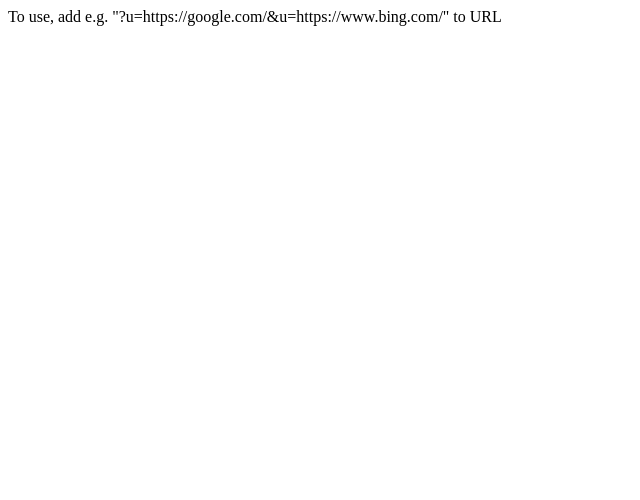
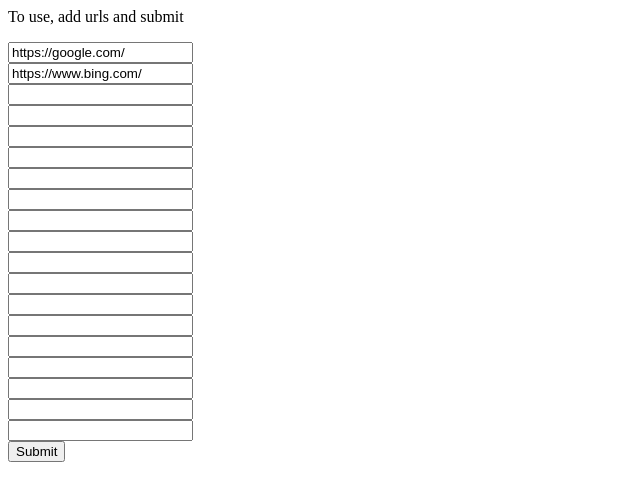
Before and after one commit to lukaw3d/open-tabs-from-query, a plain HTML site: page index.html in a window 1280 px wide. Shown: the whole page, without its empty margins (0-640 px from the left). Drawn offline with Linux system fonts and the light colour scheme.

Commit message:
Add link generator form

```diff
--- a/index.html
+++ b/index.html
@@ -1,4 +1,29 @@
 <body>
+  <form method="GET" style="display: none;">
+    <p>To use, add urls and submit</p>
+
+    <input value="https://google.com/" name="u"><br>
+    <input value="https://www.bing.com/" name="u"><br>
+
+    <input name="u"><br>
+    <input name="u"><br>
+    <input name="u"><br>
+    <input name="u"><br>
+    <input name="u"><br>
+    <input name="u"><br>
+    <input name="u"><br>
+    <input name="u"><br>
+    <input name="u"><br>
+    <input name="u"><br>
+    <input name="u"><br>
+    <input name="u"><br>
+    <input name="u"><br>
+    <input name="u"><br>
+    <input name="u"><br>
+    <input name="u"><br>
+    <input name="u"><br>
+    <input type="submit">
+  </form>
 
   <p class="blocked" style="display: none; float: right;">
     If pop-ups are blocked, click "Allow all pop-ups and redirects.." and reload
@@ -17,9 +42,7 @@
 
       document.querySelector('.blocked').style.display = 'block';
     } else {
-      const p = document.createElement('p');
-      p.textContent = 'To use, add e.g. "?u=https://google.com/&u=https://www.bing.com/" to URL';
-      document.body.appendChild(p);
+      document.querySelector('form').style.display = 'block';
     }
   </script>
 </body>
```
